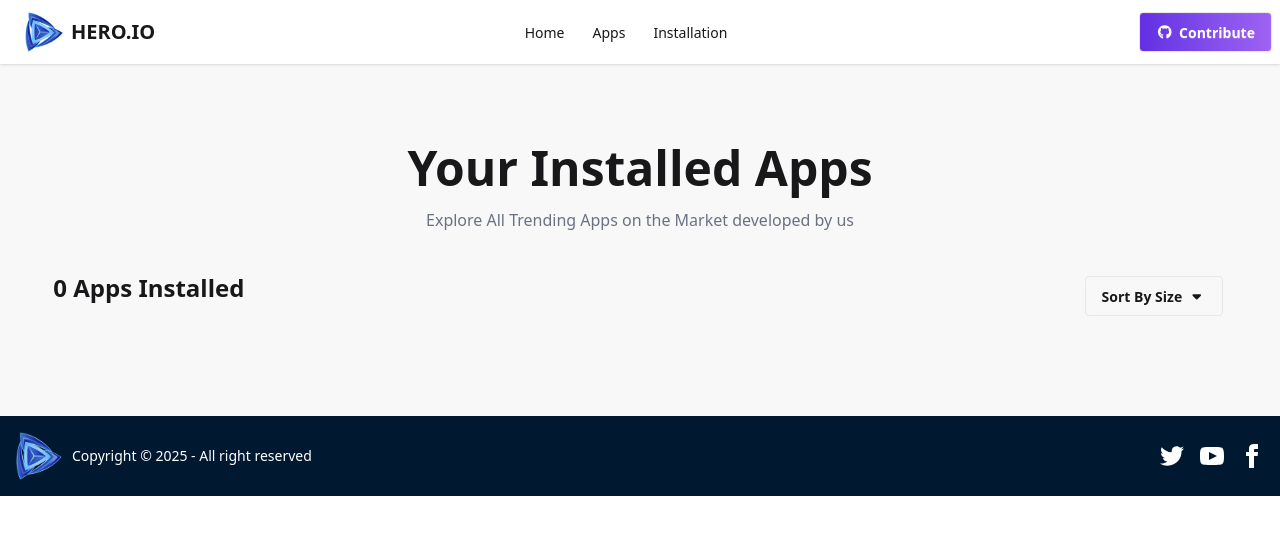
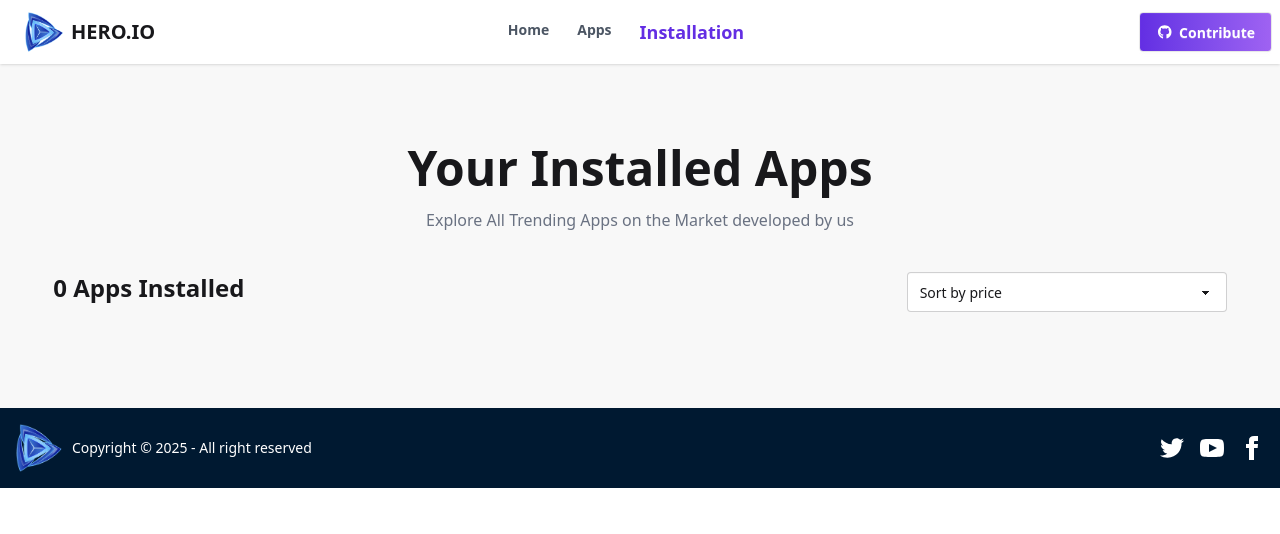
Before and after one commit to SadmanWebDev/Hero-IO, a React (Vite) app: page /installation in a window 1280 px wide. Shown: the top 534 px of the page. Built offline with nearby package versions, Linux system fonts and the light colour scheme.

Commit message:
Eighth commit

```diff
--- a/src/Pages/AppCard/AppCard.jsx
+++ b/src/Pages/AppCard/AppCard.jsx
@@ -8,7 +8,7 @@ const AppCard = ({ appCard }) => {
     <Link to={`/app/${id}`}>
       <div className="card bg-base-100 shadow-sm">
         <figure>
-          <img src={image} alt="App" />
+          <img className="rounded-2xl" src={image} alt="App" />
         </figure>
         <div className="card-body">
           <h2 className="card-title">{title}</h2>
--- a/src/Pages/AppDetails/AppDetails.jsx
+++ b/src/Pages/AppDetails/AppDetails.jsx
@@ -29,7 +29,7 @@ const AppDetails = () => {
   return (
     <div className="max-w-11/12 m-auto py-20">
       <div className="flex-row text-center md:text-left md:flex">
-        <img className="w-[330px] mr-10 mb-10" src={image} alt="" />
+        <img className="w-[330px] mr-10 mb-10 rounded-2xl" src={image} alt="" />
         <div>
           <h1 className="text-3xl font-bold mb-3">{title}</h1>
           <p className=" mb-7">
--- a/src/Pages/Installation/Installation.jsx
+++ b/src/Pages/Installation/Installation.jsx
@@ -3,7 +3,10 @@ import { FontAwesomeIcon } from "@fortawesome/react-fontawesome";
 import { faCaretDown } from "@fortawesome/free-solid-svg-icons";
 import { useLoaderData } from "react-router";
 import InstalledApp from "../InstalledApp/InstalledApp";
-import { getInstallApp } from "../utility/handleInstall";
+import {
+  getInstallApp,
+  removeFromInstallation,
+} from "../utility/handleInstall";
 
 const Installation = () => {
   const [install, setInstall] = useState([]);
@@ -18,6 +21,25 @@ const Installation = () => {
     setInstall(installedApp);
   }, []);
 
+  const handleRemove = (id) => {
+    // Remove from localStorage
+    removeFromInstallation(id);
+    // Update state
+    const updatedItems = install.filter((app) => app.id !== id);
+    setInstall(updatedItems);
+  };
+
+  const [sort, setSort] = useState("none");
+  const sortedItem = (() => {
+    if (sort === "LToH") {
+      return [...install].sort((a, b) => a.size - b.size);
+    } else if (sort === "HToL") {
+      return [...install].sort((a, b) => b.size - a.size);
+    } else {
+      return install;
+    }
+  })();
+
   return (
     <div className=" bg-base-200 py-20">
       <div className="max-w-11/12 m-auto text-center">
@@ -27,33 +49,48 @@ const Installation = () => {
         </p>
         <div className="flex justify-between mb-4">
           <h3 className="text-2xl font-semibold">
-            {install.length} Apps Installed
+            {sortedItem.length} Apps Installed
           </h3>
-          <div className="dropdown">
-            <div tabIndex={0} role="button" className="btn m-1">
+          {/* <div className="dropdown"> */}
+          {/* <div tabIndex={0} role="button" className="btn m-1">
               Sort By Size
               <FontAwesomeIcon icon={faCaretDown} />
-            </div>
-            <ul
+            </div> */}
+          {/* <ul
               tabIndex="-1"
               className="dropdown-content menu bg-base-100 rounded-box z-1 w-52 p-2 shadow-sm"
             >
               <li>
-                <a>Low to High</a>
+                <a value="LToH">Low to High</a>
               </li>
               <li>
-                <a>High to Low</a>
+                <a value="HToL">High to Low</a>
               </li>
-            </ul>
-          </div>
+            </ul> */}
+          <label className="form-control w-full max-w-xs">
+            <select
+              className="select select-bordered"
+              value={sort}
+              onChange={(e) => setSort(e.target.value)}
+            >
+              <option value="none">Sort by price</option>
+              <option value="LToH">Low-&gt;High</option>
+              <option value="HToL">High-&gt;Low</option>
+            </select>
+          </label>
         </div>
         <div>
-          {install.map((app) => (
-            <InstalledApp key={app.id} app={app}></InstalledApp>
+          {sortedItem.map((app) => (
+            <InstalledApp
+              key={app.id}
+              handleRemove={handleRemove}
+              app={app}
+            ></InstalledApp>
           ))}
         </div>
       </div>
     </div>
+    // </div>
   );
 };
 
--- a/src/Pages/InstalledApp/InstalledApp.jsx
+++ b/src/Pages/InstalledApp/InstalledApp.jsx
@@ -2,9 +2,8 @@ import React from "react";
 import { FontAwesomeIcon } from "@fortawesome/react-fontawesome";
 import { faDownload, faStar } from "@fortawesome/free-solid-svg-icons";
 
-const InstalledApp = ({ app }) => {
-  const { image, title, size, ratingAvg, downloads } = app;
-  console.log(app);
+const InstalledApp = ({ app, handleRemove }) => {
+  const { id, image, title, size, ratingAvg, downloads } = app;
   return (
     <div className="flex justify-between items-center p-4 rounded-md bg-white mb-5">
       <div className="flex">
@@ -25,7 +24,9 @@ const InstalledApp = ({ app }) => {
           </div>
         </div>
       </div>
-      <button className="btn btn-primary">Uninstall</button>
+      <button onClick={() => handleRemove(id)} className="btn btn-primary">
+        Uninstall
+      </button>
     </div>
   );
 };
--- a/src/Pages/utility/handleInstall.js
+++ b/src/Pages/utility/handleInstall.js
@@ -20,4 +20,25 @@ const addInInstallation = (id) => {
   }
 };
 
-export { addInInstallation, getInstallApp };
+const removeFromInstallation = (id) => {
+  const existingData = localStorage.getItem("install");
+  if (existingData) {
+    const installAppData = JSON.parse(existingData);
+    const updatedData = installAppData.filter((appId) => appId !== id);
+    localStorage.setItem("install", JSON.stringify(updatedData));
+    console.log(installAppData);
+  }
+};
+
+/*   const handleResolved = (customer) => {
+    const NewResolvedTask = [...resolvedTask, customer];
+    setResolvedTask(NewResolvedTask);
+    toast.success("Task Resolved!");
+    const remaining = taskStatus.filter((task) => task.id !== customer.id);
+    setTaskStatus(remaining);
+
+    const remainingTask = tasks.filter((task) => task.id !== customer.id);
+    setTasks(remainingTask);
+  }; */
+
+export { addInInstallation, getInstallApp, removeFromInstallation };
--- /dev/null
+++ b/src/components/Header/Navbar.css
@@ -0,0 +1,15 @@
+.nav-link {
+  color: #4b5563;
+  text-decoration: none;
+  transition: all 0.2s ease;
+}
+
+.nav-link:hover {
+  color: #632ee3;
+}
+
+.nav-link.active {
+  color: #632ee3;
+  font-weight: 800;
+  font-size: large;
+}
--- a/src/components/Header/Navbar.jsx
+++ b/src/components/Header/Navbar.jsx
@@ -1,20 +1,20 @@
 import React from "react";
 import { FontAwesomeIcon } from "@fortawesome/react-fontawesome";
 import { faGithub } from "@fortawesome/free-brands-svg-icons";
-import { Link } from "react-router";
-
+import { Link, NavLink } from "react-router";
+import "./Navbar.css";
 const Navbar = () => {
   const link = (
     <>
-      <Link to="/">
-        <li className="mr-7">Home</li>
-      </Link>
-      <Link to="/apps">
-        <li className="mr-7">Apps</li>
-      </Link>
-      <Link to="/installation">
-        <li className="mr-7">Installation</li>
-      </Link>
+      <NavLink to="/" className="nav-link">
+        <li className="mr-7 font-semibold">Home</li>
+      </NavLink>
+      <NavLink to="/apps" className="nav-link">
+        <li className="mr-7 font-semibold">Apps</li>
+      </NavLink>
+      <NavLink to="/installation" className="nav-link">
+        <li className="mr-7 font-semibold">Installation</li>
+      </NavLink>
     </>
   );
   return (
--- /dev/null
+++ b/src/components/Loading/Loading.jsx
@@ -0,0 +1,11 @@
+import React from "react";
+
+const Loading = () => {
+  return (
+    <div>
+      <h1>Loading........</h1>
+    </div>
+  );
+};
+
+export default Loading;
```
